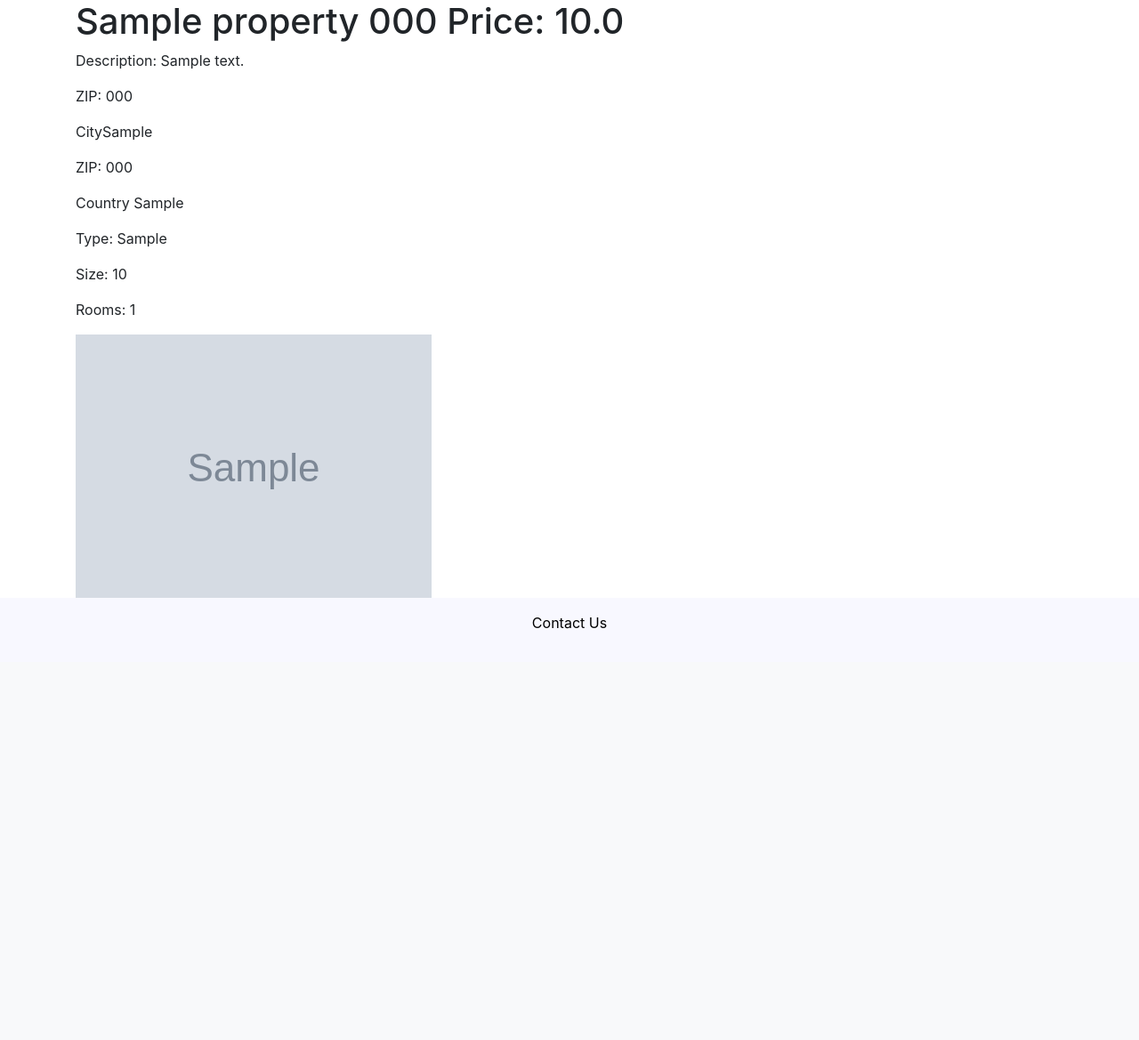
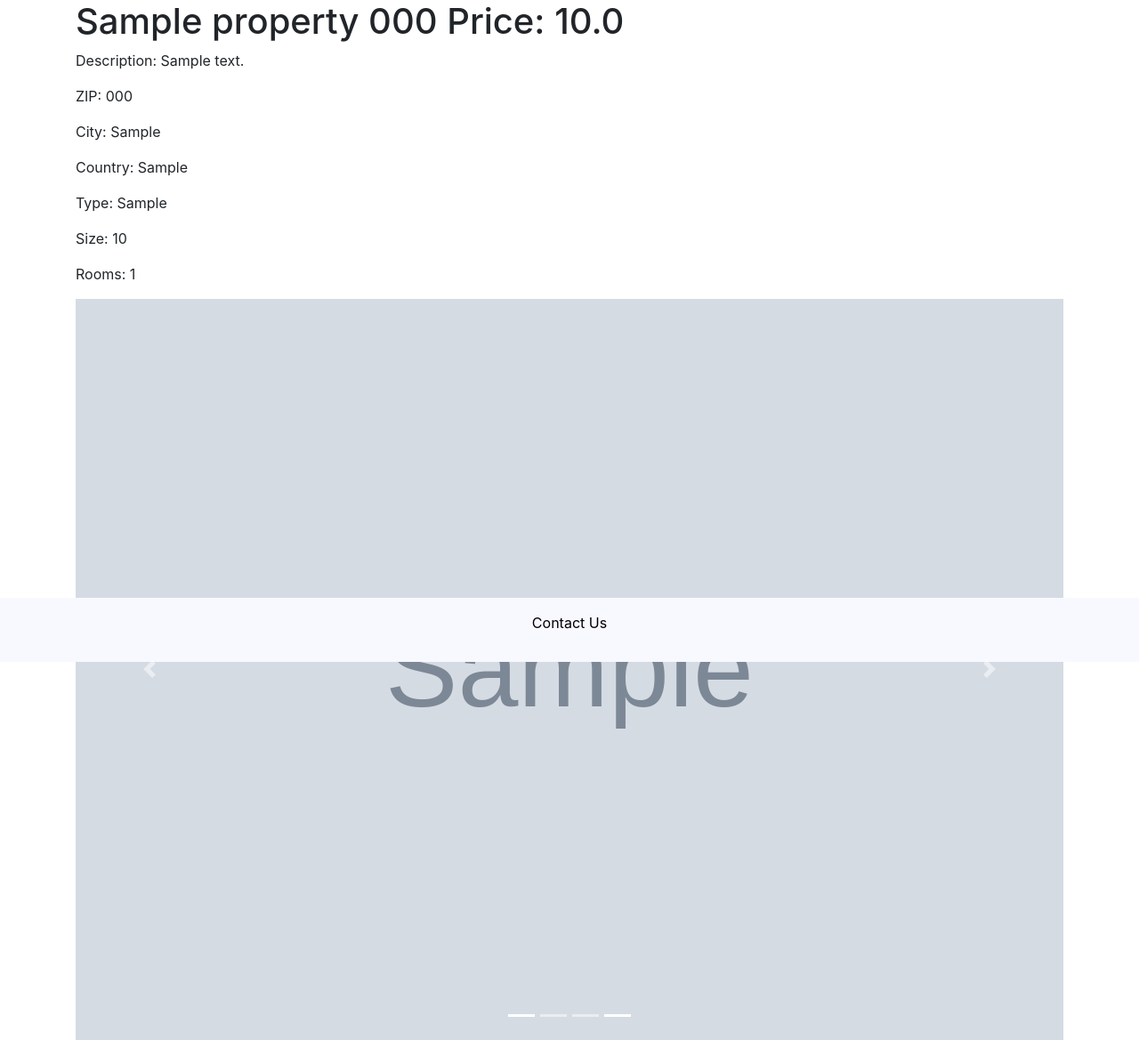
Before and after one commit to Runar16/Verklegt_2, a Django app: page /1 in a window 1280 px wide. Shown: the part 56-1225 px from the top of the page at 89% size. Before the commit the page ends 763 px from the top, so only its background shows below. Run offline with Django 3.2, Linux system fonts and the light colour scheme; tables that the repository leaves empty hold one stand-in row (values such as "Sample post"); grey boxes marked "Sample" are stand-in pictures; some libraries are stand-ins or nearby versions.

Commit message:
propery carusel added

```diff
--- a/templates/property/details.html
+++ b/templates/property/details.html
@@ -4,13 +4,38 @@
     <h1>{{ property.street_name }} {{ property.street_number }} Price: {{ property.price }}</h1>
     <p>Description: {{ property.property_description }}</p>
     <p>ZIP: {{ property.zip }}</p>
-    <p>City{{ property.city }}</p>
-    <p>ZIP: {{ property.zip }}</p>
-    <p>Country {{ property.country }}</p>
+    <p>City: {{ property.city }}</p>
+    <p>Country: {{ property.country }}</p>
     <p>Type: {{ property.type }}</p>
     <p>Size: {{ property.size }}</p>
     <p>Rooms: {{ property.rooms }}</p>
-    {% for property_image in property.propertyimage_set.all %}
-        <img src="{{ property_image.image }}" class="property-img">
-    {% endfor %}
+    <div id="carousel_Indicators" class="carousel slide" data-ride="carousel">
+      <ol class="carousel-indicators">
+        <li data-target="#carousel_Indicators" data-slide-to="0" class="active"></li>
+        <li data-target="#carouseL_Indicators" data-slide-to="1"></li>
+        <li data-target="#carousel_Indicators" data-slide-to="2"></li>
+        {% for property_image in property.propertyimage_set.all %}
+            {% if forloop.counter == 1 %}
+                <li data-target="#carousel_Indicators" data-slide-to="1" class="active"></li>
+            {% else %}
+                <li data-target="#carousel_Indicators" data-slide-to="{{ forloop.counter }}"></li>
+            {% endif %}
+        {% endfor %}
+      </ol>
+      <div class="carousel-inner">
+          {% for property_image in property.propertyimage_set.all %}
+             <div class="carousel-item active">
+                <img class="d-block w-100" src="{{ property_image.image }}" alt="">
+             </div>
+          {% endfor %}
+      </div>
+      <a class="carousel-control-prev" href="#carousel_Indicators" role="button" data-slide="prev">
+        <span class="carousel-control-prev-icon" aria-hidden="true"></span>
+        <span class="sr-only">Previous</span>
+      </a>
+      <a class="carousel-control-next" href="#carousel_Indicators" role="button" data-slide="next">
+        <span class="carousel-control-next-icon" aria-hidden="true"></span>
+        <span class="sr-only">Next</span>
+      </a>
+    </div>
 {% endblock %}
```
